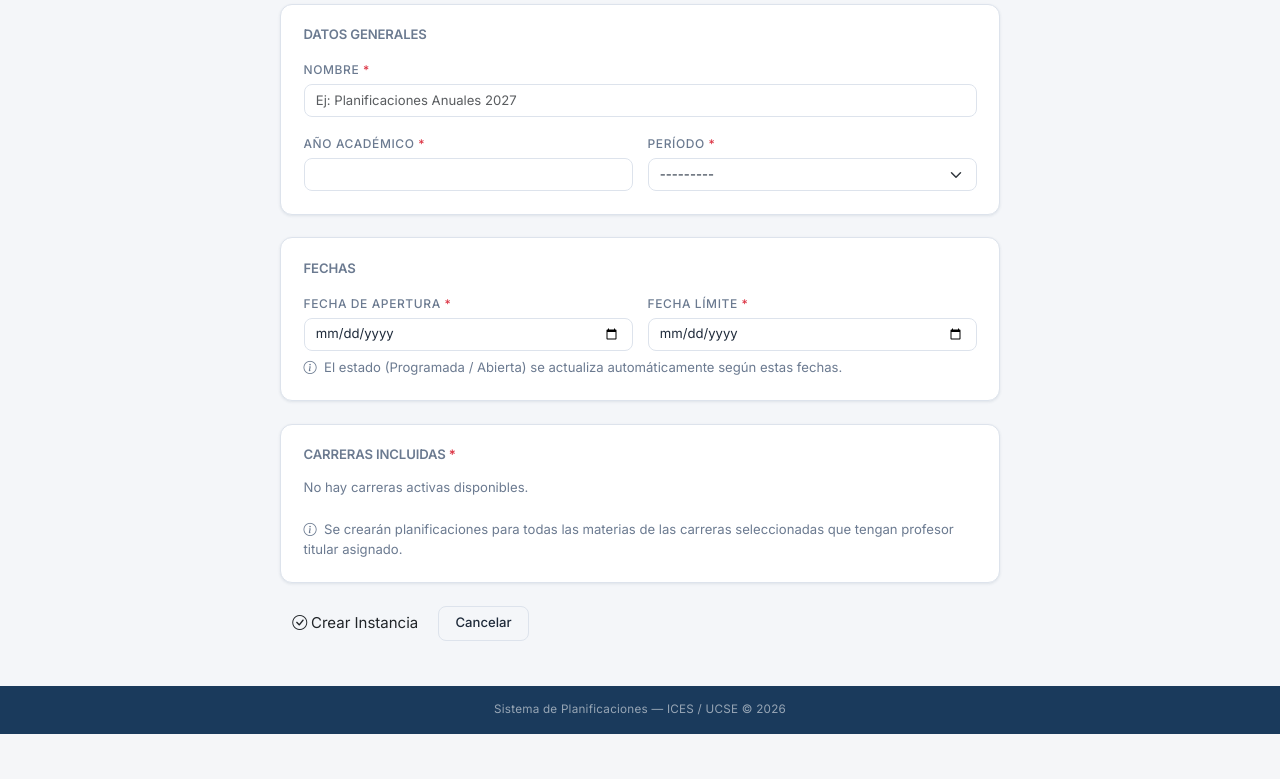
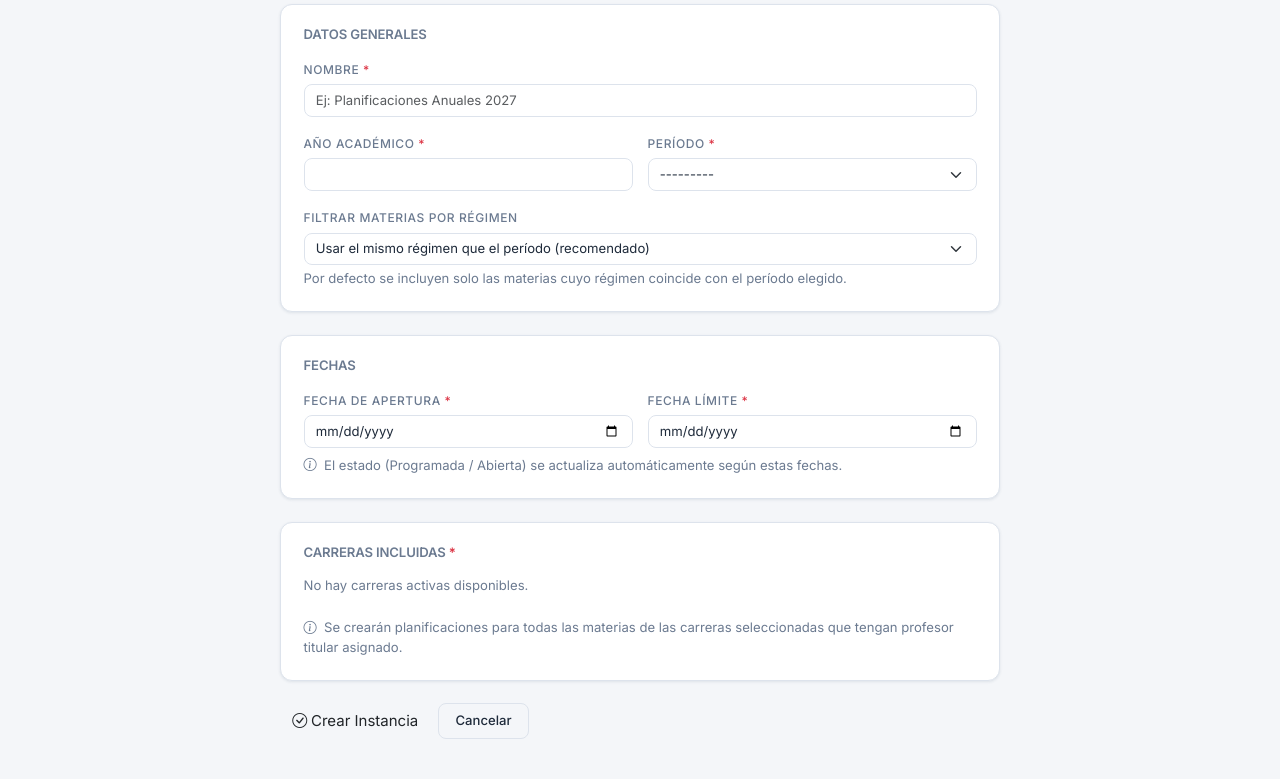
Before and after one commit to NicoMiretti/planificacion-ices, a Django app: page /instancias/nueva/ in a window 1280 px wide. Shown: the part 250-1029 px from the top of the page. Before the commit the page ends 984 px from the top, so only its background shows below. Run offline with Django 5.2, Linux system fonts and the light colour scheme; the visitor is signed in with stand-in values (Sample User, id 1); data that the repository does not hold is empty.

Commit message:
fix: filtrar materias por regimen segun periodo de la instancia
- materias_audiencia() usa self.periodo como regimen por defecto cuando
  solo_regimen esta vacio — 'Anuales' muestra solo anuales, etc.
- Formulario agrega campo solo_regimen para sobreescribir si se necesita
- seed_data: instancias creadas con solo_regimen=periodo por defecto
- seed_data: auto-crea Planificacion para todas las materias de cada
  instancia al final, garantizando que ningun materia quede sin planif
- Tests de audiencia actualizados para usar periodo=1cuat (coincide
  con el fixture materia que ya era 1cuat)

```diff
--- a/src/apps/instancias/forms.py
+++ b/src/apps/instancias/forms.py
@@ -1,5 +1,5 @@
 from django import forms
-from apps.catalogos.models import Carrera
+from apps.catalogos.models import Carrera, Materia
 from .models import InstanciaPresentacion
 
 
@@ -11,9 +11,16 @@ class InstanciaForm(forms.ModelForm):
         help_text='Seleccioná las carreras incluidas en esta instancia.',
     )
 
+    solo_regimen = forms.ChoiceField(
+        choices=[('', 'Usar el mismo régimen que el período (recomendado)')] + list(Materia.Regimen.choices),
+        required=False,
+        label='Filtrar materias por régimen',
+        help_text='Por defecto se incluyen solo las materias cuyo régimen coincide con el período elegido.',
+    )
+
     class Meta:
         model = InstanciaPresentacion
-        fields = ['nombre', 'anio_academico', 'periodo', 'fecha_apertura', 'fecha_limite', 'carreras']
+        fields = ['nombre', 'anio_academico', 'periodo', 'fecha_apertura', 'fecha_limite', 'solo_regimen', 'carreras']
         widgets = {
             'fecha_apertura': forms.DateInput(attrs={'type': 'date'}, format='%Y-%m-%d'),
             'fecha_limite': forms.DateInput(attrs={'type': 'date'}, format='%Y-%m-%d'),
--- a/src/apps/instancias/models.py
+++ b/src/apps/instancias/models.py
@@ -193,15 +193,16 @@ class InstanciaPresentacion(models.Model):
         """
         Retorna las materias que deben presentar en esta instancia.
         Filtra por carreras + régimen + institución si aplica.
+        Cuando solo_regimen está vacío, usa el período de la instancia como régimen por defecto.
         """
         materias = Materia.objects.filter(
             carrera__in=self.carreras.all(),
             activo=True
         )
 
-        # Filtrar por régimen si está especificado
-        if self.solo_regimen:
-            materias = materias.filter(regimen=self.solo_regimen)
+        # Filtrar por régimen: usa solo_regimen si está seteado, sino el periodo de la instancia
+        regimen_efectivo = self.solo_regimen or self.periodo
+        materias = materias.filter(regimen=regimen_efectivo)
 
         # Filtrar por institución si está especificado
         if self.institucion:
--- a/src/templates/instancias/crear.html
+++ b/src/templates/instancias/crear.html
@@ -84,6 +84,23 @@
                         {% endfor %}
                     </div>
                 </div>
+
+                <div class="mt-3">
+                    <label for="{{ form.solo_regimen.id_for_label }}" class="form-label fw-medium">
+                        {{ form.solo_regimen.label }}
+                    </label>
+                    <select name="{{ form.solo_regimen.html_name }}"
+                            id="{{ form.solo_regimen.id_for_label }}"
+                            class="form-select {% if form.solo_regimen.errors %}is-invalid{% endif %}">
+                        {% for val, label in form.fields.solo_regimen.choices %}
+                        <option value="{{ val }}" {% if form.solo_regimen.value == val %}selected{% endif %}>{{ label }}</option>
+                        {% endfor %}
+                    </select>
+                    <div class="form-text text-muted">{{ form.solo_regimen.help_text }}</div>
+                    {% for error in form.solo_regimen.errors %}
+                    <div class="invalid-feedback">{{ error }}</div>
+                    {% endfor %}
+                </div>
             </div>
         </div>
 
```
Also changed, not shown: src/apps/core/management/commands/seed_data.py (+13 -0 lines), src/apps/instancias/tests/test_instancias.py (+3 -3 lines).
